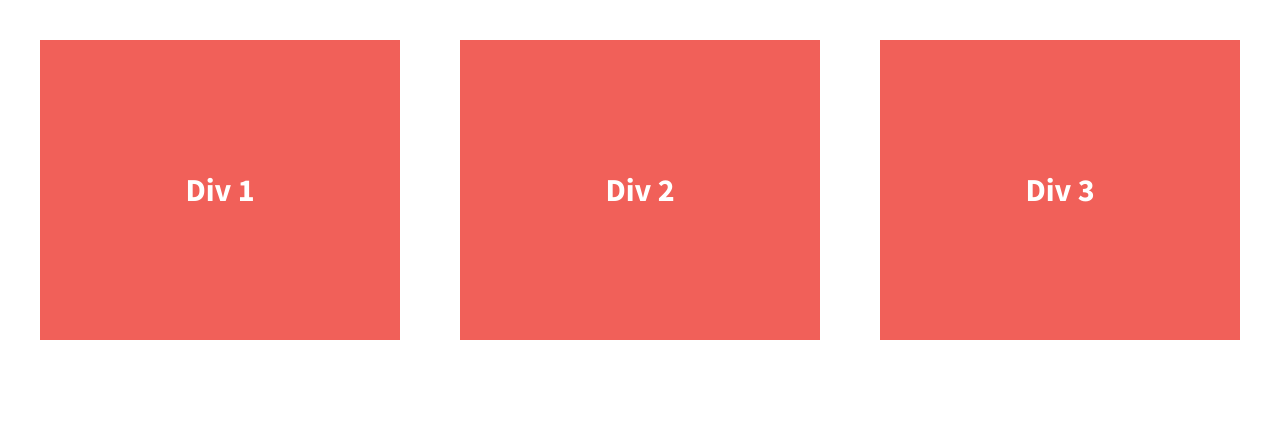
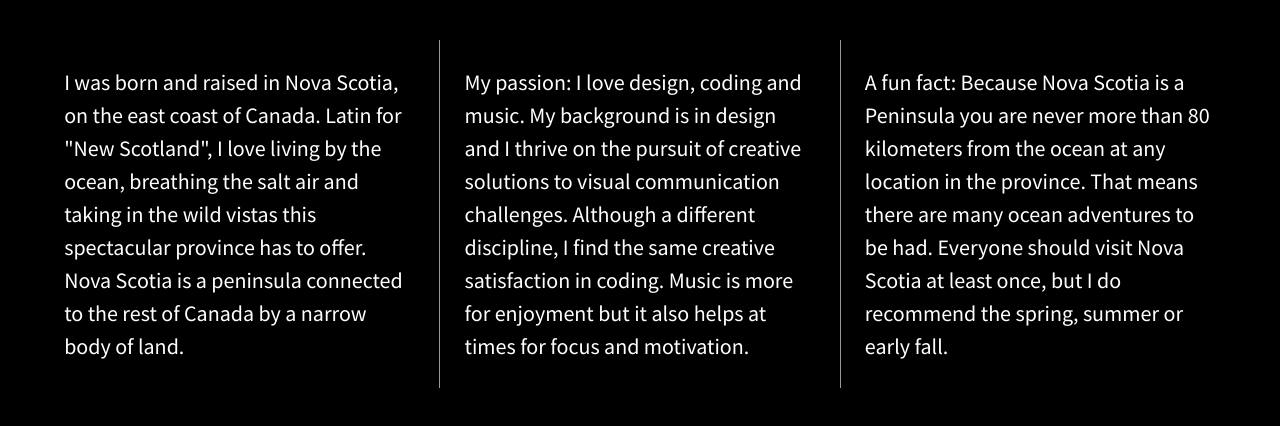
Before and after one commit to kenwebb83/206-divs-flexbox, a plain HTML site: page index.html in a window 1280 px wide. Drawn offline with nearby package versions, Linux system fonts and the light colour scheme.

Commit message:
Flexbox in the context of a real website

```diff
--- a/css/main.css
+++ b/css/main.css
@@ -97,7 +97,7 @@ textarea {
 
 
 html {
-  background-color: #fff;
+  background-color: #000000;
   height: 100%;
 }
 
@@ -110,7 +110,7 @@ body {
 
 .wrapper {
   /*add display:flex and set justify-content to space-between*/
-  font-weight: 700;
+  font-weight: 400;
   display: flex;
   justify-content: space-between;
 }
@@ -119,15 +119,19 @@ body {
   /*give the divs a width of 30%, add display:flex, set justify-content and align-items to center*/
   color: #fff;
   line-height: 1.5em;
-  font-size: 1.6em;
-  background-color: #f16059;
+  font-size: 1.1em;
+  background-color: #000000;
   height: 300px;
   width: 30%;
   display: flex;
   justify-content: center;
   align-items: center;
+  padding: 1.1em;
 }
-
+.div-2 {
+border: solid #999;
+border-width: 0 1px 0 1px;
+}
 
 
 
--- a/index.html
+++ b/index.html
@@ -1,5 +1,6 @@
 <!doctype html>
 <html class="no-js" lang="">
+
 <head>
     <meta charset="utf-8">
     <meta http-equiv="x-ua-compatible" content="ie=edge">
@@ -16,6 +17,7 @@
     <link href='http://fonts.googleapis.com/css?family=Lora:700' rel='stylesheet' type='text/css'>
     <link href='http://fonts.googleapis.com/css?family=Source+Sans+Pro:400,700' rel='stylesheet' type='text/css'>
 </head>
+
 <body>
     <!--[if lt IE 8]>
             <p class="browserupgrade">You are using an <strong>outdated</strong> browser. Please <a href="http://browsehappy.com/">upgrade your browser</a> to improve your experience.</p>
@@ -23,13 +25,20 @@
 
     <section class="wrapper">
         <div class="div-1">
-                Div 1
+            I was born and raised in Nova Scotia, on the east coast of Canada. Latin for "New Scotland", I love living
+            by the ocean, breathing the salt air and taking in the wild vistas this spectacular province has to offer.
+            Nova Scotia is a peninsula connected to the rest of Canada by a narrow body of land.
         </div>
         <div class="div-2">
-                Div 2
+            My passion: I love design, coding and music. My background is in design and I thrive on the pursuit of
+            creative solutions to visual communication challenges. Although a different discipline, I find the same
+            creative satisfaction in coding. Music is more for enjoyment but it also helps at times for focus and
+            motivation.
         </div>
         <div class="div-3">
-                Div 3
+            A fun fact: Because Nova Scotia is a Peninsula you are never more than 80 kilometers from the ocean at any
+            location in the province. That means there are many ocean adventures to be had. Everyone should visit Nova
+            Scotia at least once, but I do recommend the spring, summer or early fall.
         </div>
     </section>
 
@@ -40,12 +49,15 @@
 
     <!-- Google Analytics: change UA-XXXXX-X to be your site's ID. -->
     <script>
-            (function(b,o,i,l,e,r){b.GoogleAnalyticsObject=l;b[l]||(b[l]=
-            function(){(b[l].q=b[l].q||[]).push(arguments)});b[l].l=+new Date;
-            e=o.createElement(i);r=o.getElementsByTagName(i)[0];
-            e.src='https://www.google-analytics.com/analytics.js';
-            r.parentNode.insertBefore(e,r)}(window,document,'script','ga'));
-            ga('create','UA-XXXXX-X','auto');ga('send','pageview');
+            (function (b, o, i, l, e, r) {
+                b.GoogleAnalyticsObject = l; b[l] || (b[l] =
+                    function () { (b[l].q = b[l].q || []).push(arguments) }); b[l].l = +new Date;
+                e = o.createElement(i); r = o.getElementsByTagName(i)[0];
+                e.src = 'https://www.google-analytics.com/analytics.js';
+                r.parentNode.insertBefore(e, r)
+            }(window, document, 'script', 'ga'));
+        ga('create', 'UA-XXXXX-X', 'auto'); ga('send', 'pageview');
     </script>
 </body>
+
 </html>
```
Lines whose indentation alone changed are shown as unchanged.
